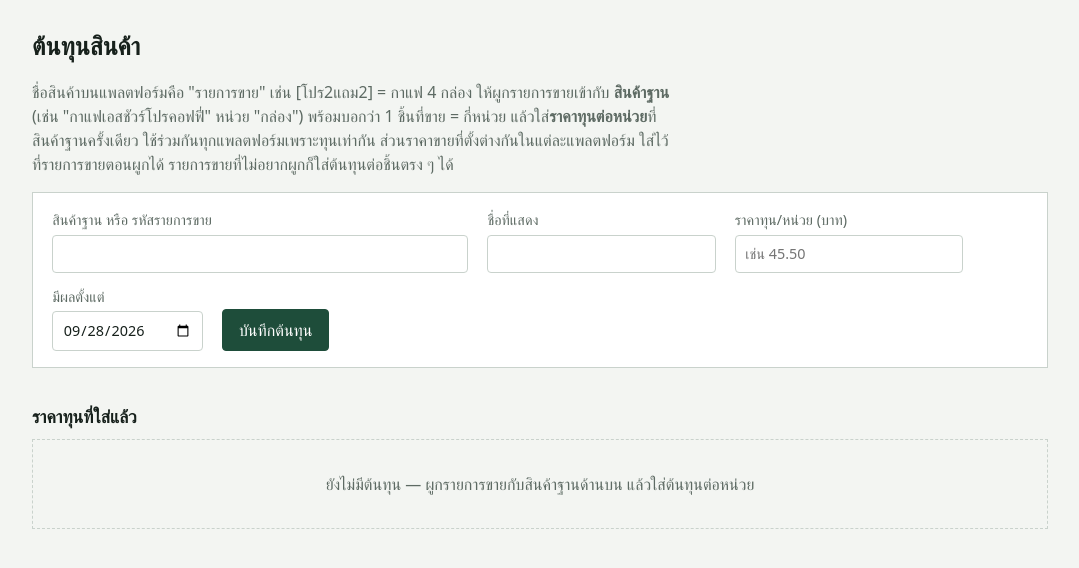
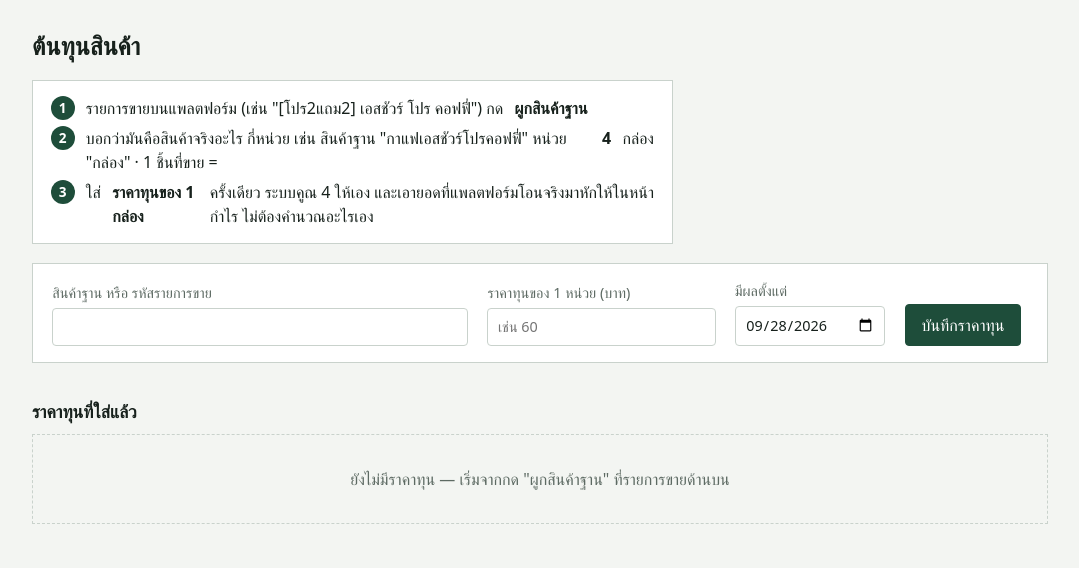
Before and after one commit to nattyait/pananchita-profit, a FastAPI app: page /sku-costs in a window 1280 px wide. Shown: the part 65-633 px from the top of the page, without its empty margins (100-1179 px from the left). Run offline with FastAPI, Linux system fonts and the light colour scheme; parts of the project's set-up code (start-up, migrations or seed data) failed here and were passed over; some web fonts are replaced.

Commit message:
Cost page clarity: app/web/templates/sku_costs.html

```diff
--- a/app/web/templates/sku_costs.html
+++ b/app/web/templates/sku_costs.html
@@ -1,59 +1,78 @@
 {% extends "base.html" %}{% block title %}ต้นทุนสินค้า{% endblock %}
 {% block body %}
 <h1>ต้นทุนสินค้า</h1>
-<p class="hint">ชื่อสินค้าบนแพลตฟอร์มคือ "รายการขาย" เช่น [โปร2แถม2] = กาแฟ 4 กล่อง ให้ผูกรายการขายเข้ากับ <strong>สินค้าฐาน</strong> (เช่น "กาแฟเอสชัวร์โปรคอฟฟี่" หน่วย "กล่อง") พร้อมบอกว่า 1 ชิ้นที่ขาย = กี่หน่วย แล้วใส่<strong>ราคาทุนต่อหน่วย</strong>ที่สินค้าฐานครั้งเดียว ใช้ร่วมกันทุกแพลตฟอร์มเพราะทุนเท่ากัน ส่วนราคาขายที่ตั้งต่างกันในแต่ละแพลตฟอร์ม ใส่ไว้ที่รายการขายตอนผูกได้ รายการขายที่ไม่อยากผูกก็ใส่ต้นทุนต่อชิ้นตรง ๆ ได้</p>
+<div class="steps">
+  <div><b>1</b> รายการขายบนแพลตฟอร์ม (เช่น "[โปร2แถม2] เอสชัวร์ โปร คอฟฟี่") กด <b>ผูกสินค้าฐาน</b></div>
+  <div><b>2</b> บอกว่ามันคือสินค้าจริงอะไร กี่หน่วย เช่น สินค้าฐาน "กาแฟเอสชัวร์โปรคอฟฟี่" หน่วย "กล่อง" · 1 ชิ้นที่ขาย = <b>4</b> กล่อง</div>
+  <div><b>3</b> ใส่ <b>ราคาทุนของ 1 กล่อง</b> ครั้งเดียว ระบบคูณ 4 ให้เอง และเอายอดที่แพลตฟอร์มโอนจริงมาหักให้ในหน้ากำไร ไม่ต้องคำนวณอะไรเอง</div>
+</div>
+
+{% if map_sku %}{% set mp = seen_by_sku.get(map_sku) %}
+<h2 id="map-form">ผูกรายการขายกับสินค้าฐาน</h2>
+<p class="hint"><strong>รายการขาย:</strong> {{ mp.platform if mp else '' }} · {{ mp.product_name if mp else map_sku }}{% if mp and mp.variant_name %} — {{ mp.variant_name }}{% endif %}</p>
+<form class="inline" method="post" action="/listing-maps">
+  <input type="hidden" name="sku" value="{{ map_sku }}">
+  <label>สินค้าจริงคืออะไร (ชื่อสินค้าฐาน ไม่ใส่คำว่าโปร) <input name="base_product" required list="base-names" value="{{ mp.base_product if mp else '' }}" placeholder="เช่น กาแฟเอสชัวร์โปรคอฟฟี่" style="min-width:22rem" autofocus></label>
+  <datalist id="base-names">{% for b in base_products %}<option value="{{ b.name }}">{{ b.unit_label }}</option>{% endfor %}</datalist>
+  <label>หน่วยของสินค้าจริง <input name="unit_label" placeholder="กล่อง" style="min-width:6rem"></label>
+  <label>ขาย 1 ชิ้น ลูกค้าได้กี่หน่วย <input name="units_per_listing" type="number" min="1" required value="{{ mp.units_per_listing if mp and mp.units_per_listing else 1 }}" style="min-width:6rem"></label>
+  <button type="submit">บันทึก แล้วไปใส่ราคาทุนต่อหน่วย</button>
+  <a class="quiet" href="/sku-costs">ยกเลิก</a>
+</form>
+<p class="hint">ตัวอย่าง: โปร 2 แถม 2 → ขาย 1 ชิ้น ลูกค้าได้ 4 กล่อง · โปร 1 กล่อง → 1 · โปร 3 แถม 1 → 4 ทั้งสามรายการผูกเข้าสินค้าฐานเดียวกัน</p>
+{% endif %}
+
+{% if rename %}{% set rb = (base_products|selectattr('name', 'equalto', rename)|first) %}
+<h2 id="rename-form">แก้ชื่อ/หน่วยสินค้าฐาน</h2>
+<form class="inline" method="post" action="/base-products/rename">
+  <input type="hidden" name="old" value="{{ rename }}">
+  <label>ชื่อสินค้าฐาน <input name="new" required value="{{ rename }}" style="min-width:22rem" autofocus></label>
+  <label>หน่วย <input name="unit_label" value="{{ rb.unit_label if rb else '' }}" style="min-width:6rem"></label>
+  <button type="submit">บันทึก</button>
+  <a class="quiet" href="/sku-costs">ยกเลิก</a>
+</form>
+<p class="hint">รายการขายที่ผูกไว้และราคาทุนที่ใส่แล้วจะย้ายตามชื่อใหม่ทั้งหมด</p>
+{% endif %}
 
 <form class="inline" method="post" action="/sku-costs" id="cost-form">
-  <label>สินค้าฐาน หรือ รหัสรายการขาย <input name="sku" required list="cost-keys" value="{{ prefill }}" style="min-width:26rem"></label>
+  {% set pb = (base_products|selectattr('name', 'equalto', prefill)|first) if prefill else none %}
+  <label>{% if pb %}ราคาทุนของ {{ pb.name }}{% else %}สินค้าฐาน หรือ รหัสรายการขาย{% endif %} <input name="sku" required list="cost-keys" value="{{ prefill }}" style="min-width:26rem"></label>
   <datalist id="cost-keys">{% for b in base_products %}<option value="{{ b.name }}">สินค้าฐาน · {{ b.unit_label }}</option>{% endfor %}{% for p in missing if not p.base_product %}<option value="{{ p.sku }}">{{ p.platform }} · {{ p.product_name }}{% if p.variant_name %} — {{ p.variant_name }}{% endif %}</option>{% endfor %}</datalist>
-  <label>ชื่อที่แสดง <input name="product_name" value="{{ seen_by_sku[prefill].product_name if prefill in seen_by_sku else prefill }}"></label>
-  <label>ราคาทุน/หน่วย (บาท) <input name="unit_cost" required inputmode="decimal" placeholder="เช่น 45.50" {% if prefill %}autofocus{% endif %}></label>
+  <input type="hidden" name="product_name" value="{{ seen_by_sku[prefill].product_name if prefill in seen_by_sku else prefill }}">
+  <label>ราคาทุนของ 1 {{ pb.unit_label if pb else 'หน่วย' }} (บาท) <input name="unit_cost" required inputmode="decimal" placeholder="เช่น 60" {% if prefill %}autofocus{% endif %}></label>
   <label>มีผลตั้งแต่ <input type="date" name="effective_from" value="{{ today }}" required></label>
-  <button type="submit">บันทึกต้นทุน</button>
+  <button type="submit">บันทึกราคาทุน</button>
 </form>
+{% if pb %}<p class="hint">ใส่ราคาทุนต่อ 1 {{ pb.unit_label }} เท่านั้น ระบบคูณจำนวนหน่วยของแต่ละรายการขายให้เอง (เช่น โปร 2 แถม 2 = × 4)</p>{% endif %}
 
 {% if base_without_cost %}
-<div class="notice"><strong>สินค้าฐานที่ยังไม่มีต้นทุน:</strong> {% for b in base_without_cost %}<a href="/sku-costs?sku={{ b.name|urlencode }}#cost-form">{{ b.name }}</a>{% if not loop.last %}, {% endif %}{% endfor %}</div>
+<div class="notice"><strong>สินค้าฐานที่ยังไม่มีราคาทุน:</strong> {% for b in base_without_cost %}<a href="/sku-costs?sku={{ b.name|urlencode }}#cost-form">{{ b.name }}</a>{% if not loop.last %}, {% endif %}{% endfor %}</div>
 {% endif %}
 
 {% if missing %}
 <h2>รายการขายที่ยังไม่มีต้นทุน <span class="tag wait">{{ missing|length }}</span></h2>
-<p class="hint">จากรายงานคำสั่งซื้อ (ไม่นับออเดอร์ที่ยกเลิก) เรียงตามชิ้นที่ขาย กด "ผูกสินค้าฐาน" เพื่อบอกว่า 1 ชิ้นที่ขาย = กี่หน่วยของสินค้าอะไร หรือ "ใส่ต้นทุนตรง" ถ้าไม่ต้องผูก</p>
 <table class="grid">
   <tr><th>แพลตฟอร์ม</th><th>ชื่อสินค้า</th><th>ตัวเลือก</th><th class="n">ชิ้นที่ขาย</th><th class="n">ออเดอร์</th><th>สินค้าฐาน</th><th></th></tr>
   {% for p in missing %}
-  <tr id="row-{{ loop.index }}"><td>{{ p.platform }}</td><td>{{ p.product_name }}</td><td>{{ p.variant_name or '—' }}</td><td class="n">{{ p.quantity }}</td><td class="n">{{ p.order_count }}</td>
+  <tr><td>{{ p.platform }}</td><td>{{ p.product_name }}</td><td>{{ p.variant_name or '—' }}</td><td class="n">{{ p.quantity }}</td><td class="n">{{ p.order_count }}</td>
   <td>{% if p.base_product %}{{ p.base_product }} × {{ p.units_per_listing }}{% else %}—{% endif %}</td>
   <td class="actions"><a href="/sku-costs?map={{ p.sku|urlencode }}#map-form">ผูกสินค้าฐาน</a> · <a href="/sku-costs?sku={{ p.sku|urlencode }}#cost-form">ใส่ต้นทุนตรง</a></td></tr>
   {% endfor %}
 </table>
 {% endif %}
 
-{% if map_sku %}{% set mp = seen_by_sku.get(map_sku) %}
-<h2 id="map-form">ผูกรายการขายกับสินค้าฐาน</h2>
-<p class="hint">{{ mp.platform if mp else '' }} · {{ mp.product_name if mp else map_sku }}{% if mp and mp.variant_name %} — {{ mp.variant_name }}{% endif %}</p>
-<form class="inline" method="post" action="/listing-maps">
-  <input type="hidden" name="sku" value="{{ map_sku }}">
-  <label>สินค้าฐาน (เลือกหรือพิมพ์ชื่อใหม่) <input name="base_product" required list="base-names" value="{{ mp.base_product if mp else '' }}" style="min-width:22rem" autofocus></label>
-  <datalist id="base-names">{% for b in base_products %}<option value="{{ b.name }}">{{ b.unit_label }}</option>{% endfor %}</datalist>
-  <label>หน่วย (ถ้าสร้างใหม่) <input name="unit_label" placeholder="กล่อง" style="min-width:6rem"></label>
-  <label>1 ชิ้นที่ขาย = กี่หน่วย <input name="units_per_listing" type="number" min="1" required value="{{ mp.units_per_listing if mp and mp.units_per_listing else 1 }}" style="min-width:6rem"></label>
-  <label>ราคาขายที่ตั้งบนแพลตฟอร์มนี้ ต่อหน่วย (บาท, ไว้เทียบ ไม่ใช้คำนวณ) <input name="unit_price" inputmode="decimal" value="{{ (mp.unit_price|baht|replace(',', '')) if mp and mp.unit_price else '' }}" style="min-width:8rem"></label>
-  <button type="submit">บันทึกการผูก</button>
-  <a class="quiet" href="/sku-costs">ยกเลิก</a>
-</form>
-{% endif %}
-
 {% if base_products %}
 <h2>สินค้าฐาน</h2>
 <table class="grid">
-  <tr><th>สินค้าฐาน</th><th>หน่วย</th><th>รายการขายที่ผูกไว้</th><th class="n">หน่วยที่ขาย</th><th></th></tr>
-  {% for b in base_products %}{% set ls = listings_by_base.get(b.name, []) %}
-  <tr><td>{{ b.name }}</td><td>{{ b.unit_label }}</td>
-  <td>{% for p in ls %}<div>{{ p.platform }} · {{ p.product_name }}{% if p.variant_name %} — {{ p.variant_name }}{% endif %} <small>× {{ p.units_per_listing }}{% if p.unit_price %} @ {{ p.unit_price|baht }}{% endif %}</small>
+  <tr><th>สินค้าฐาน</th><th class="n">ราคาทุน / 1 หน่วย</th><th>รายการขายที่ผูกไว้ → ต้นทุนต่อ 1 ชิ้นที่ขาย</th><th class="n">หน่วยที่ขาย</th><th></th></tr>
+  {% for b in base_products %}{% set ls = listings_by_base.get(b.name, []) %}{% set uc = latest_cost.get(b.name) %}
+  <tr><td>{{ b.name }}<div class="sku">หน่วย: {{ b.unit_label }}</div></td>
+  <td class="n">{% if uc is not none %}{{ uc|baht }} / {{ b.unit_label }}{% else %}<span class="tag wait">ยังไม่ใส่</span>{% endif %}</td>
+  <td>{% for p in ls %}<div>{{ p.platform }} · {{ p.product_name }}{% if p.variant_name %} — {{ p.variant_name }}{% endif %}
+    <small>× {{ p.units_per_listing }} {{ b.unit_label }}{% if uc is not none %} = ต้นทุน {{ (uc * p.units_per_listing)|baht }} / ชิ้น{% endif %}</small>
     <form method="post" action="/listing-maps/delete" style="display:inline"><input type="hidden" name="sku" value="{{ p.sku }}"><button class="danger" type="submit" title="ยกเลิกการผูก">✕</button></form></div>{% else %}—{% endfor %}</td>
   <td class="n">{% set ns = namespace(u=0) %}{% for p in ls %}{% set ns.u = ns.u + p.quantity * p.units_per_listing %}{% endfor %}{{ ns.u }}</td>
-  <td class="actions"><a href="/sku-costs?sku={{ b.name|urlencode }}#cost-form">ใส่/เพิ่มต้นทุน</a></td></tr>
+  <td class="actions"><a href="/sku-costs?sku={{ b.name|urlencode }}#cost-form">{{ 'เปลี่ยนราคาทุน' if uc is not none else 'ใส่ราคาทุน' }}</a> · <a href="/sku-costs?rename={{ b.name|urlencode }}#rename-form">แก้ชื่อ/หน่วย</a></td></tr>
   {% endfor %}
 </table>
 {% endif %}
@@ -65,6 +84,6 @@
 <td>{% if p %}รายการขาย ({{ p.platform }}){% else %}สินค้าฐาน{% endif %}</td>
 <td class="n">{{ r.unit_cost|baht }}</td><td>{{ r.effective_from.strftime('%d/%m/%Y') }}</td>
 <td class="actions"><a href="/sku-costs/{{ r.id }}/edit">แก้ไข</a>
-<form method="post" action="/sku-costs/{{ r.id }}/delete" onsubmit="return confirm('ลบต้นทุนนี้? ออเดอร์ที่ใช้ต้นทุนนี้จะกลับไปเป็น ไม่ทราบต้นทุน')"><button class="danger" type="submit">ลบ</button></form></td></tr>{% endfor %}</table>
-{% else %}<div class="empty">ยังไม่มีต้นทุน — ผูกรายการขายกับสินค้าฐานด้านบน แล้วใส่ต้นทุนต่อหน่วย</div>{% endif %}
+<form method="post" action="/sku-costs/{{ r.id }}/delete" onsubmit="return confirm('ลบราคาทุนนี้? ออเดอร์ที่ใช้ราคาทุนนี้จะกลับไปเป็น ไม่ทราบต้นทุน')"><button class="danger" type="submit">ลบ</button></form></td></tr>{% endfor %}</table>
+{% else %}<div class="empty">ยังไม่มีราคาทุน — เริ่มจากกด "ผูกสินค้าฐาน" ที่รายการขายด้านบน</div>{% endif %}
 {% endblock %}
```
